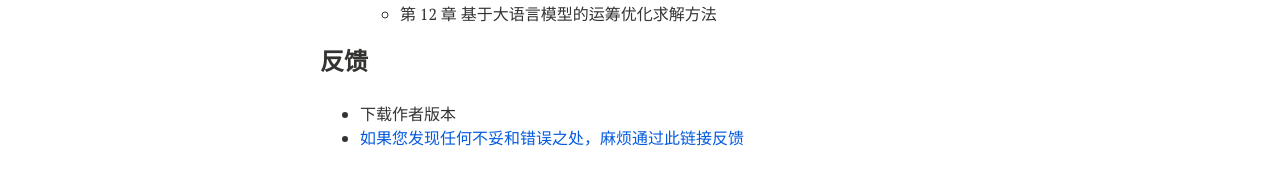
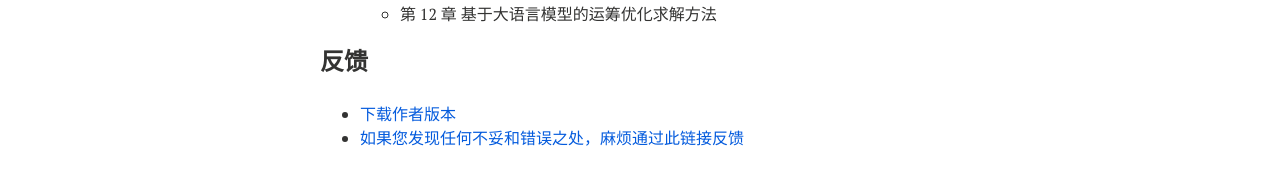
Before and after one commit to xianchaoxiu/xianchaoxiu.github.io, a Jekyll site: the page built from chinese/book/OPT/index.md, in a window 1280 px wide. Shown: the part 511-696 px from the top of the page. Built offline with Jekyll 4.4.1, drawn with Linux system fonts in a browser that asks for light colours; nearby versions of some CDN libraries.

Commit message:
Update index.md

```diff
--- a/chinese/book/OPT/index.md
+++ b/chinese/book/OPT/index.md
@@ -29,5 +29,5 @@ share: false
 
 
 ### 反馈
-* 下载作者版本
+* <a href="../OPT/黎曼流形稀疏优化.pdf" class="textlink" target="_blank"> 下载作者版本 </a> <br>
 * <a href="https://docs.qq.com/form/page/DTmtyY2JXUWVjSEJS" class="textlink" target="_blank">如果您发现任何不妥和错误之处，麻烦通过此链接反馈 </a> <br>
```
